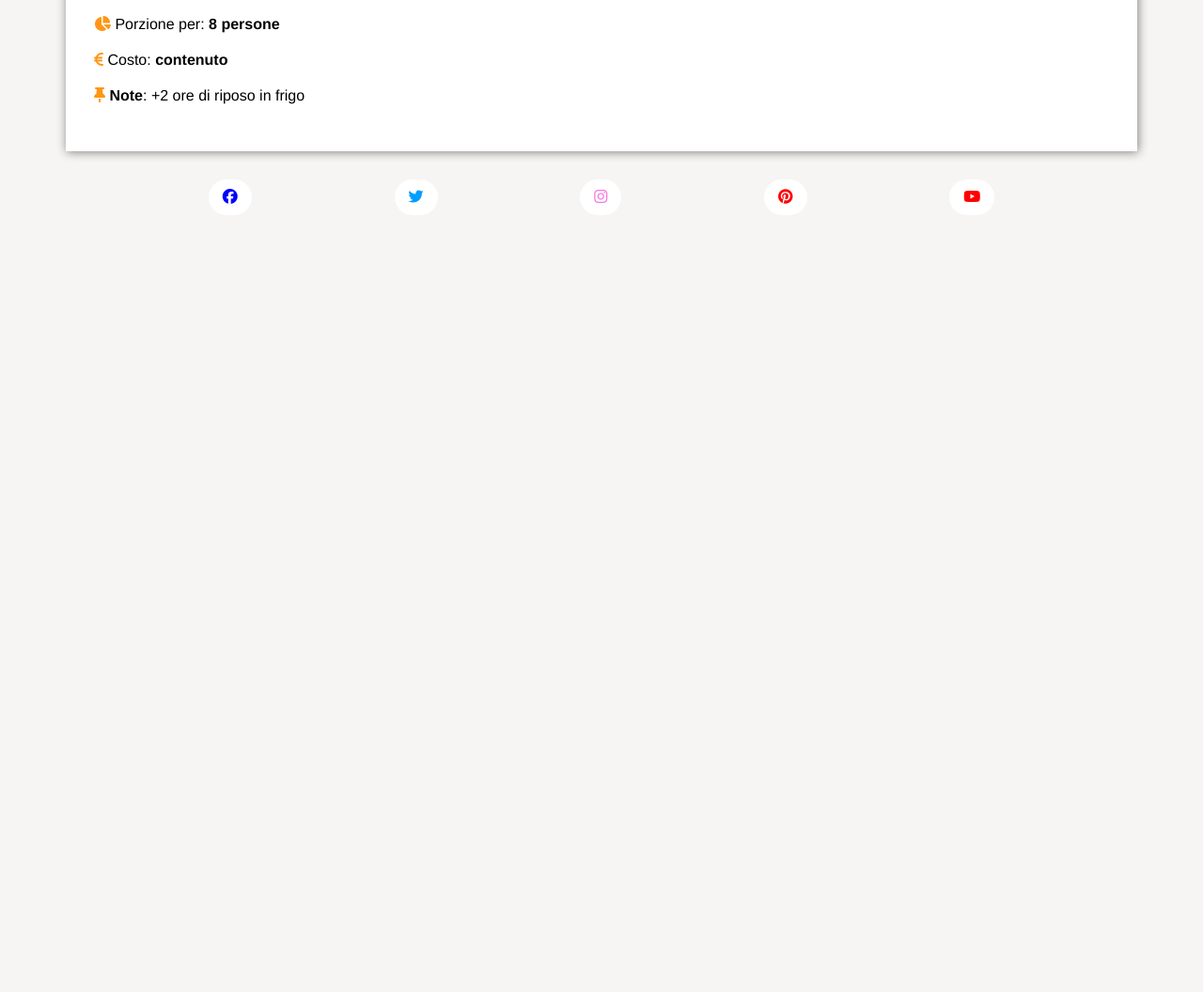
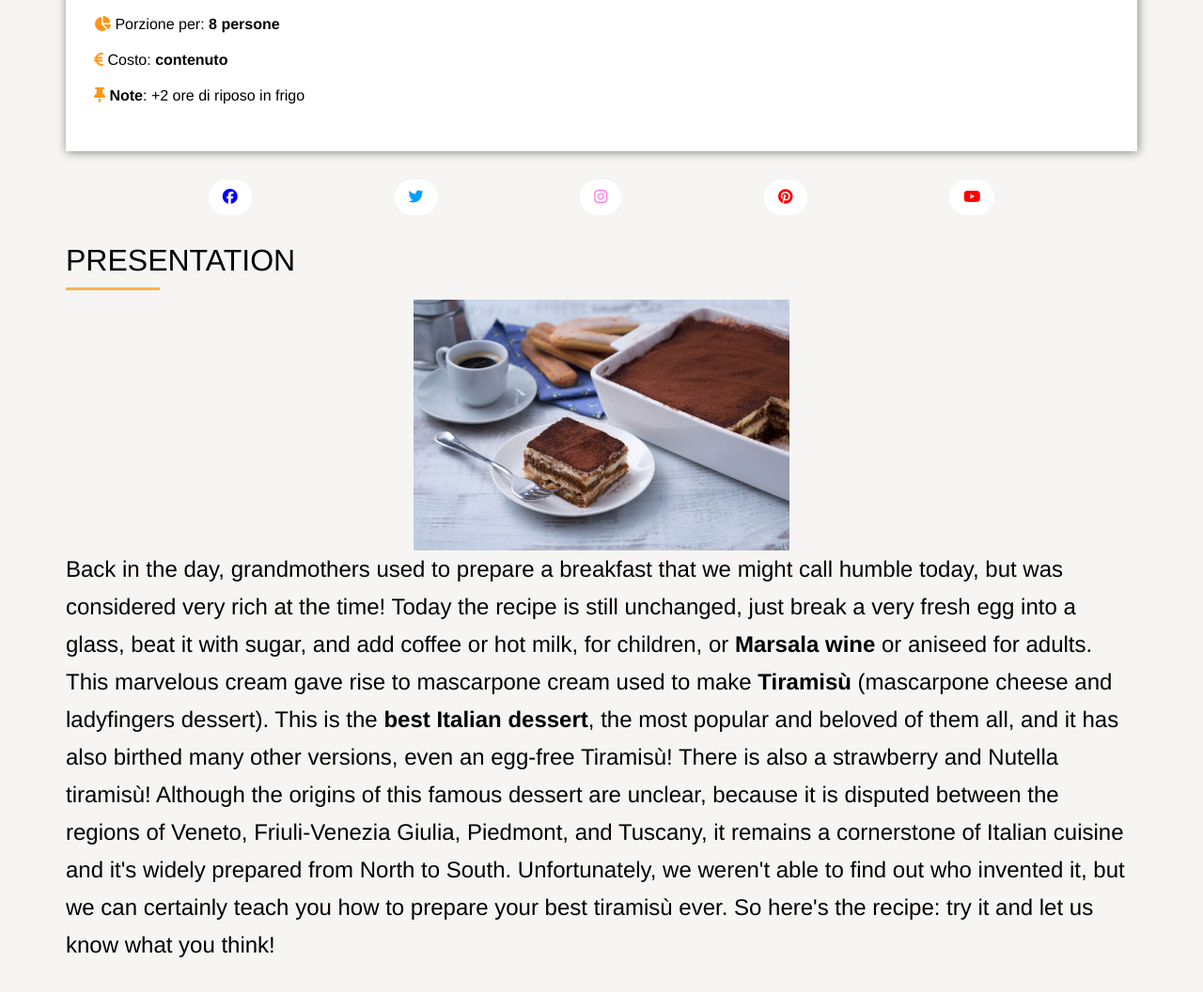
Before and after one commit to dieghino26/htmlcss-responsive-layout, a plain HTML site: page index.html in a window 1280 px wide. Shown: the part 1022-2078 px from the top of the page at 94% size. Before the commit the page ends 1311 px from the top, so only its background shows below. Drawn offline with Linux system fonts and the light colour scheme.

Commit message:
added procedure

```diff
--- a/css/style.css
+++ b/css/style.css
@@ -185,3 +185,28 @@ li {
 aside {
     display: none;
 }
+
+/* procedure */
+.procedure h2 {
+    font-weight: 400;
+    font-size: 2rem;
+}
+
+.procedure hr {
+    width: 100px;
+    height: 3px;
+    border: none;
+    background-color: #ff9614;
+}
+
+.tiramisù-img {
+    margin: 0 auto;
+    width: 400px;
+
+}
+
+p {
+    font-size: 1.5rem;
+    font-weight: 100;
+    line-height: 40px;
+}
--- a/index.html
+++ b/index.html
@@ -80,9 +80,32 @@
             <aside>
                 <img src="img/banner.png" alt="advertising">
             </aside>
-            <section class=""></section>
+            <section class="procedure">
+                <h2>PRESENTATION</h2>
+                <hr>
+                <div class="tiramisù-img">
+                    <img src="img/tiramisu.jpg" alt="tiramisu">
+                </div>
+                <p>Back in the day, grandmothers used to prepare a breakfast that we might call humble today,
+                    but was considered very rich at the time! Today the recipe is still unchanged, just break
+                    a very fresh egg into a glass, beat it with sugar, and add coffee or hot milk, for children,
+                    or <b>Marsala wine</b> or aniseed for adults. This marvelous
+                    cream gave rise to mascarpone cream used to make
+                    <b>Tiramisù </b>(mascarpone cheese and ladyfingers dessert).
+                    This is the <b>best Italian dessert</b>, the most popular and beloved of them all,
+                    and it has also birthed many other versions, even an egg-free Tiramisù!
+                    There is also a strawberry and Nutella tiramisù!
+                    Although the origins of this famous dessert are unclear,
+                    because it is disputed between the regions of Veneto, Friuli-Venezia Giulia,
+                    Piedmont, and Tuscany, it remains a cornerstone of Italian cuisine
+                    and it's widely prepared from North to South. Unfortunately, we weren't able to
+                    find out who invented it, but we can certainly teach you how to prepare your best
+                    tiramisù ever. So here's the recipe: try it and let us know what you think!
+                </p>
+            </section>
         </div>
     </main>
+    <footer></footer>
 
 </body>
 
```
